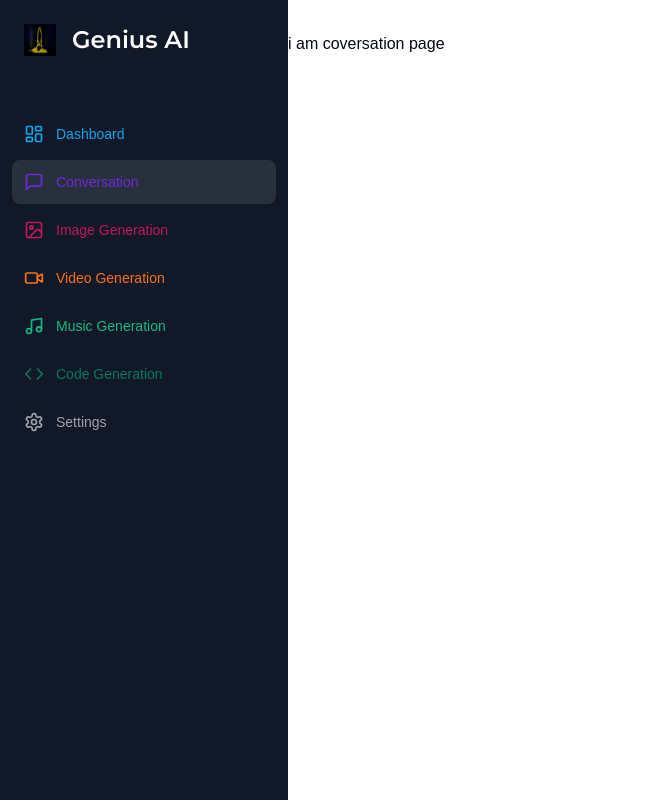
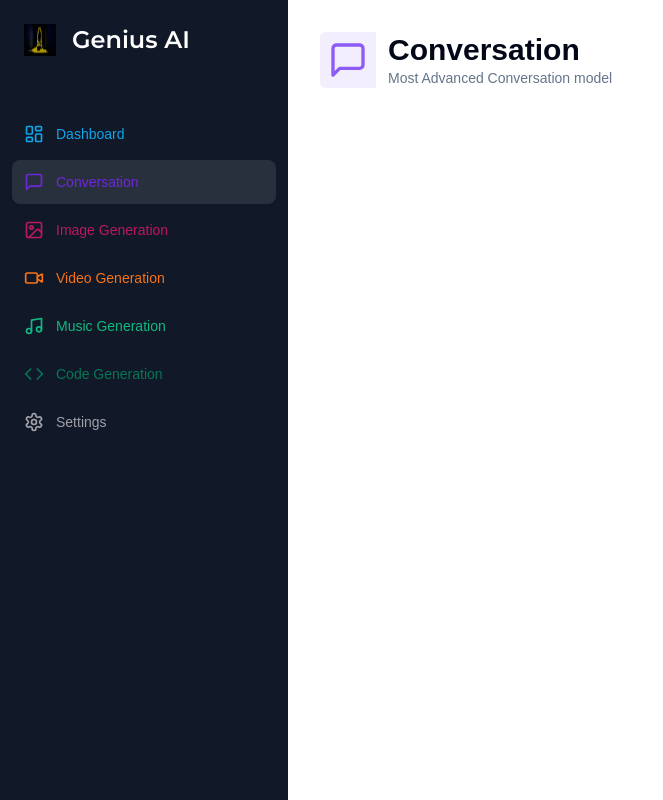
Before and after one commit to Praveen8160/Genius_AI, a Next.js app: page /Conversation in a window 1280 px wide. Shown: the whole page, without its empty margins (0-663 px from the left). Built offline with nearby package versions, Linux system fonts and the light colour scheme.

Commit message:
design page heading

```diff
--- a/src/app/(dashboard)/(routes)/Conversation/page.tsx
+++ b/src/app/(dashboard)/(routes)/Conversation/page.tsx
@@ -1,7 +1,19 @@
+import Heading from "@/components/heading";
+import { MessageSquare } from "lucide-react";
 import React from "react";
 
 function page() {
-  return <div>i am coversation page</div>;
+  return (
+    <div>
+      <Heading
+        title="Conversation"
+        description="Most Advanced Conversation model"
+        Icon={MessageSquare}
+        iconColor="text-violet-500"
+        bgColor="bg-violet-500/10"
+      ></Heading>
+    </div>
+  );
 }
 
 export default page;
--- /dev/null
+++ b/src/components/Heading.tsx
@@ -0,0 +1,33 @@
+import { cn } from "@/lib/utils";
+import { LucideIcon } from "lucide-react";
+import React from "react";
+interface HeadingProps {
+  title: string;
+  description: string;
+  Icon: LucideIcon;
+  iconColor: string;
+  bgColor: string;
+}
+function Heading({
+  title,
+  description,
+  Icon,
+  iconColor,
+  bgColor,
+}: HeadingProps) {
+  return (
+    <>
+      <div className="px-4 lg:ps-8 flex item-center gap-x-3 mb-8">
+        <div className={cn("p-2 w-fit rounded-s-md", bgColor)}>
+          <Icon className={cn("w-10 h-10", iconColor)} />
+        </div>
+        <div>
+          <h2 className="text-3xl font-bold">{title}</h2>
+          <p className="text-sm text-muted-foreground font-light">{description}</p>
+        </div>
+      </div>
+    </>
+  );
+}
+
+export default Heading;
```
